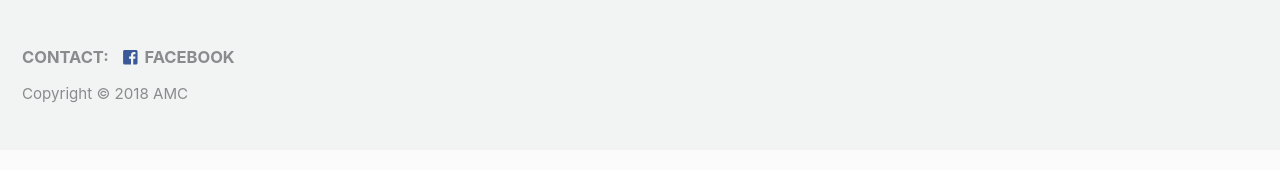
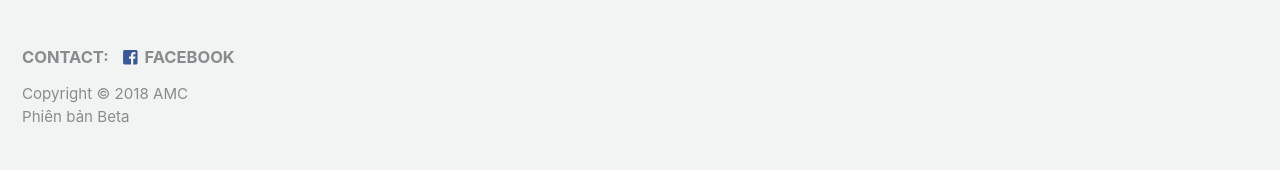
Before and after one commit to amcblog/testvon.github.io, a Jekyll site: the page built from _pages/about.md, in a window 1280 px wide. Shown: the part 1230-1400 px from the top of the page. Built offline with Jekyll 4.4.1, drawn with Linux system fonts in a browser that asks for light colours; nearby versions of some CDN libraries.

Commit message:
Update footer.html

```diff
--- a/_includes/footer.html
+++ b/_includes/footer.html
@@ -21,4 +21,4 @@
   </ul>
 </div>
 
-<div class="page__footer-copyright">  Copyright &copy; {{ site.time | date: '%Y' }} {{ site.name | default: site.title }}</div>
+<div class="page__footer-copyright">  Copyright &copy; {{ site.time | date: '%Y' }} {{ site.name | default: site.title }}<br> Phiên bản Beta </div>
```
